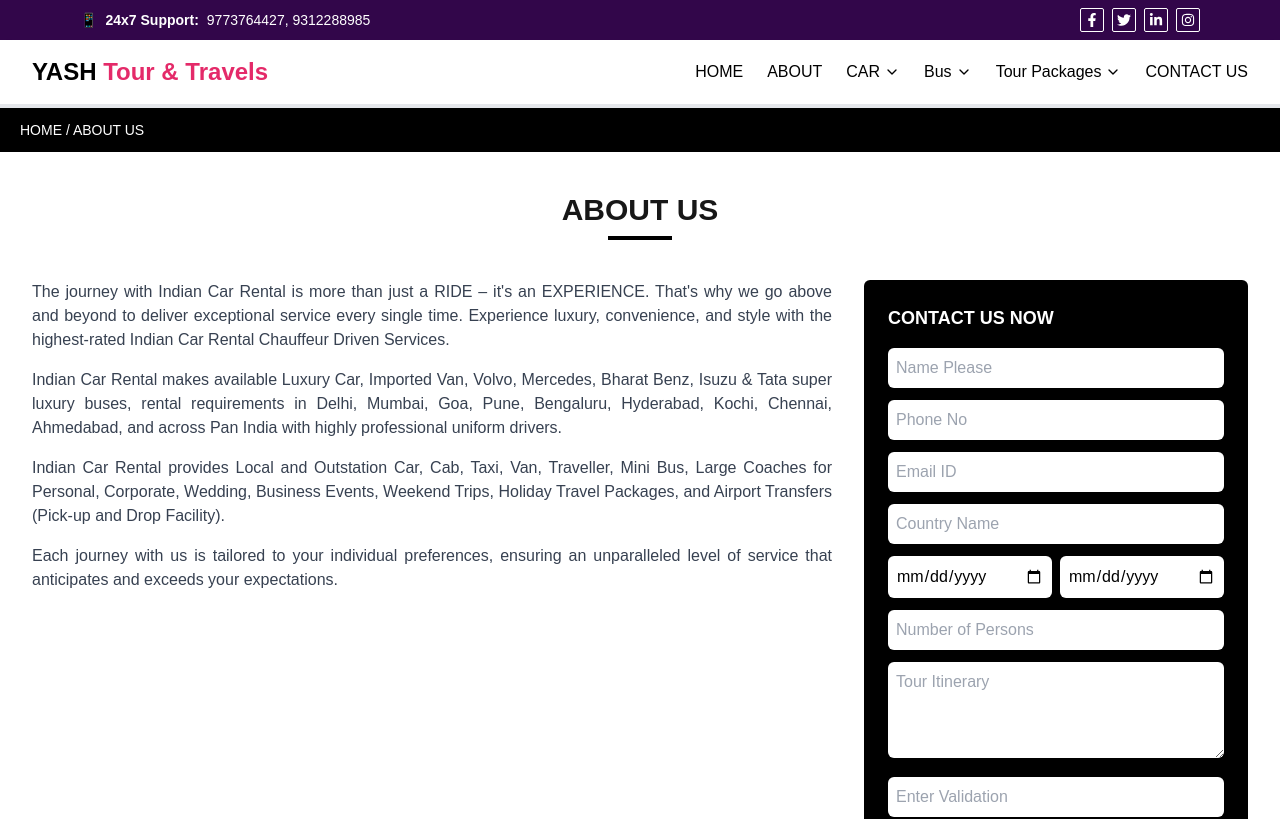
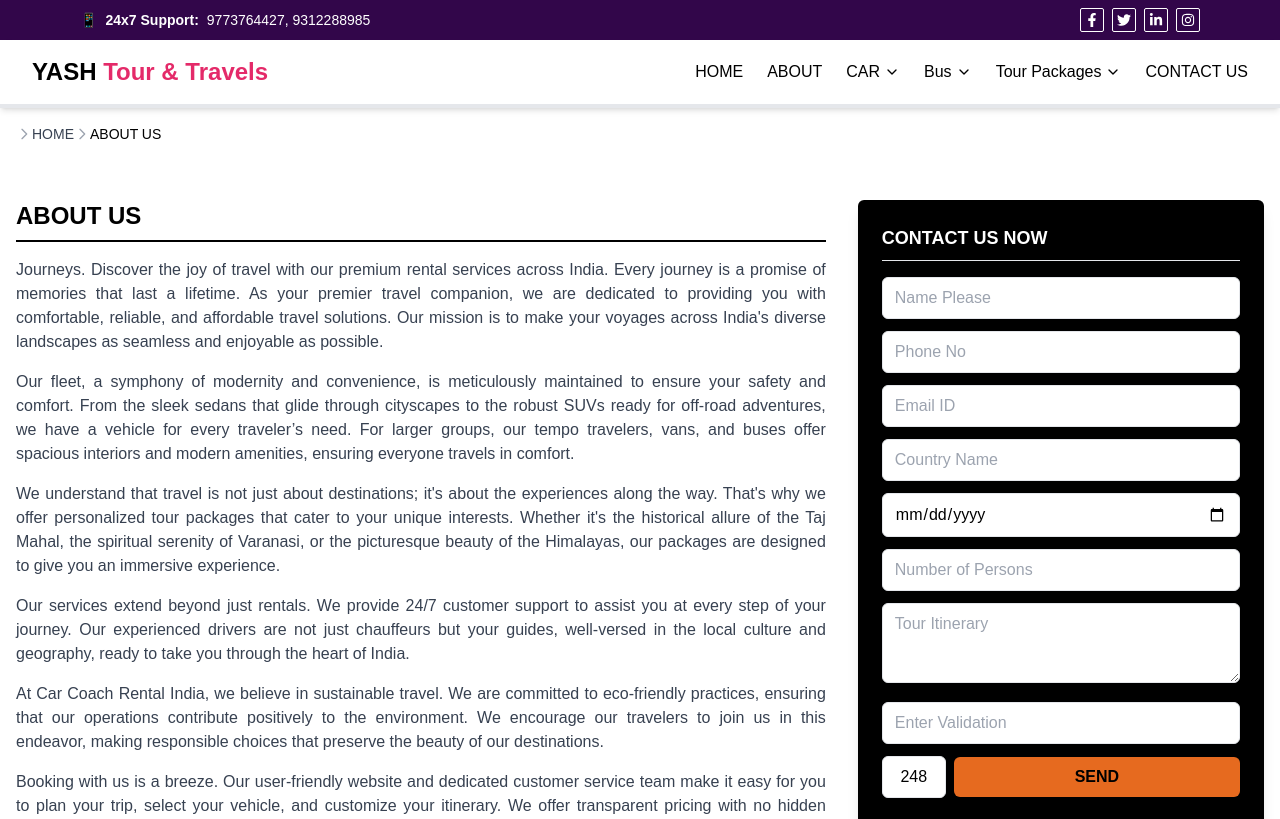
Before and after one commit to Ashish-kumar6399/yash-tour-travels-nextjs, a Next.js app: page /about in a window 1280 px wide. Shown: the top 819 px of the page. Built offline with nearby package versions, Linux system fonts and the light colour scheme.

Commit message:
About Page Done

```diff
--- a/src/app/about/page.js
+++ b/src/app/about/page.js
@@ -1,87 +1,91 @@
-'use client';
+"use client";
+import React from "react";
+import { Breadcrumb } from "flowbite-react";
 
-import { useState } from 'react';
+const aboutSections = [
+  "Journeys. Discover the joy of travel with our premium rental services across India. Every journey is a promise of memories that last a lifetime. As your premier travel companion, we are dedicated to providing you with comfortable, reliable, and affordable travel solutions. Our mission is to make your voyages across India's diverse landscapes as seamless and enjoyable as possible.",
+  "Our fleet, a symphony of modernity and convenience, is meticulously maintained to ensure your safety and comfort. From the sleek sedans that glide through cityscapes to the robust SUVs ready for off-road adventures, we have a vehicle for every traveler’s need. For larger groups, our tempo travelers, vans, and buses offer spacious interiors and modern amenities, ensuring everyone travels in comfort.",
+  "We understand that travel is not just about destinations; it's about the experiences along the way. That's why we offer personalized tour packages that cater to your unique interests. Whether it's the historical allure of the Taj Mahal, the spiritual serenity of Varanasi, or the picturesque beauty of the Himalayas, our packages are designed to give you an immersive experience.",
+  "Our services extend beyond just rentals. We provide 24/7 customer support to assist you at every step of your journey. Our experienced drivers are not just chauffeurs but your guides, well-versed in the local culture and geography, ready to take you through the heart of India.",
+  "At Car Coach Rental India, we believe in sustainable travel. We are committed to eco-friendly practices, ensuring that our operations contribute positively to the environment. We encourage our travelers to join us in this endeavor, making responsible choices that preserve the beauty of our destinations.",
+  "Booking with us is a breeze. Our user-friendly website and dedicated customer service team make it easy for you to plan your trip, select your vehicle, and customize your itinerary. We offer transparent pricing with no hidden costs, so you can travel with peace of mind, knowing that you're getting the best value for your money.",
+  "Our commitment to excellence has earned us the trust of countless travelers, families, corporate clients, and tourists from around the world. Their testimonials speak volumes about their satisfying experiences and the bonds we've built over the years.",
+];
+
+const formFields = [
+  { type: "text", placeholder: "Name Please" },
+  { type: "text", placeholder: "Phone No" },
+  { type: "email", placeholder: "Email ID" },
+  { type: "text", placeholder: "Country Name" },
+  // { type: "date", placeholder: "From Date" },
+  { type: "date", placeholder: "To Date" },
+  { type: "number", placeholder: "Number of Persons" },
+];
 
 const AboutUs = () => {
-  const [formData, setFormData] = useState({
-    name: '',
-    phone: '',
-    email: '',
-    country: '',
-    fromDate: '',
-    toDate: '',
-    persons: '',
-    itinerary: '',
-    validation: ''
-  });
-
-  const handleChange = (e) => {
-    setFormData({ ...formData, [e.target.name]: e.target.value });
-  };
-
-  const handleSubmit = (e) => {
-    e.preventDefault();
-    console.log(formData);
-  };
-
   return (
-    <div className="bg-white">
+    <div className="text-black">
       {/* Breadcrumb Section */}
-      <div className="bg-black text-white py-3 px-5 text-sm">
-        <span>HOME / ABOUT US</span>
+      <div className="container mx-auto px-4 py-4">
+        <Breadcrumb aria-label="Breadcrumb Navigation">
+          <Breadcrumb.Item href="/" className="text-gray-400 hover:text-white">
+            HOME
+          </Breadcrumb.Item>
+          <Breadcrumb.Item>ABOUT US</Breadcrumb.Item>
+        </Breadcrumb>
       </div>
 
-      {/* Main Container */}
-      <div className="max-w-7xl mx-auto px-4 sm:px-6 lg:px-8 py-10">
-        {/* About Us Title */}
-        <div className="text-center">
-          <h2 className="text-3xl font-bold">ABOUT US</h2>
-          <div className="w-16 h-1 bg-black mx-auto mt-2"></div>
-        </div>
-
-        {/* Content Section */}
-        <div className="grid grid-cols-1 md:grid-cols-3 gap-8 mt-10">
-          {/* Left Side - About Text */}
-          <div className="md:col-span-2 text-gray-700 space-y-4 text-justify">
-            <p>
-              The journey with Indian Car Rental is more than just a RIDE – it's an EXPERIENCE.
-              That's why we go above and beyond to deliver exceptional service every single time.
-              Experience luxury, convenience, and style with the highest-rated Indian Car Rental Chauffeur Driven Services.
-            </p>
-            <p>
-              Indian Car Rental makes available Luxury Car, Imported Van, Volvo, Mercedes, Bharat Benz,
-              Isuzu & Tata super luxury buses, rental requirements in Delhi, Mumbai, Goa, Pune, Bengaluru,
-              Hyderabad, Kochi, Chennai, Ahmedabad, and across Pan India with highly professional uniform drivers.
-            </p>
-            <p>
-              Indian Car Rental provides Local and Outstation Car, Cab, Taxi, Van, Traveller, Mini Bus,
-              Large Coaches for Personal, Corporate, Wedding, Business Events, Weekend Trips,
-              Holiday Travel Packages, and Airport Transfers (Pick-up and Drop Facility).
-            </p>
-            <p>
-              Each journey with us is tailored to your individual preferences, ensuring an unparalleled
-              level of service that anticipates and exceeds your expectations.
-            </p>
+      {/* Main Layout Container */}
+      <div className="bg-white text-black py-10">
+        <div className="container mx-auto px-4 flex flex-col lg:flex-row gap-8">
+          {/* Left Section - About Us Text */}
+          <div className="lg:w-2/3">
+            <h2 className="text-2xl font-bold border-b-2 border-black pb-2 mb-4">
+              ABOUT US
+            </h2>
+            {aboutSections.map((text, index) => (
+              <p key={index} className="text-gray-700 mb-4 text-justify">
+                {text}
+              </p>
+            ))}
           </div>
 
-          {/* Right Side - Contact Form */}
-          <div className="bg-black p-6 text-white rounded-md">
-            <h3 className="text-lg font-bold mb-4">CONTACT US NOW</h3>
-            <form onSubmit={handleSubmit} className="space-y-3">
-              <input type="text" name="name" placeholder="Name Please" onChange={handleChange} className="w-full p-2 text-black rounded-md" />
-              <input type="text" name="phone" placeholder="Phone No" onChange={handleChange} className="w-full p-2 text-black rounded-md" />
-              <input type="email" name="email" placeholder="Email ID" onChange={handleChange} className="w-full p-2 text-black rounded-md" />
-              <input type="text" name="country" placeholder="Country Name" onChange={handleChange} className="w-full p-2 text-black rounded-md" />
-              <div className="grid grid-cols-2 gap-2">
-                <input type="date" name="fromDate" onChange={handleChange} className="p-2 text-black rounded-md w-full" />
-                <input type="date" name="toDate" onChange={handleChange} className="p-2 text-black rounded-md w-full" />
+          {/* Right Section - Contact Us Form */}
+          <div className="lg:w-1/3 bg-black text-white p-6 rounded-md shadow-lg">
+            <h3 className="text-lg font-bold border-b pb-2 mb-4">
+              CONTACT US NOW
+            </h3>
+            <form className="space-y-3">
+              {formFields.map((field, index) => (
+                <input
+                  key={index}
+                  type={field.type}
+                  placeholder={field.placeholder}
+                  className="w-full px-3 py-2 border rounded-md bg-white text-black"
+                />
+              ))}
+              <textarea
+                placeholder="Tour Itinerary"
+                className="w-full px-3 py-2 border rounded-md bg-white text-black h-20"
+              ></textarea>
+              <input
+                type="text"
+                placeholder="Enter Validation"
+                className="w-full px-3 py-2 border rounded-md bg-white text-black"
+              />
+
+              {/* Captcha & Button */}
+              <div className="flex items-center justify-between">
+                <input
+                  type="text"
+                  value="248"
+                  className="w-16 px-3 py-2 border rounded-md bg-white text-black text-center"
+                  disabled
+                />
+                <button className="w-full bg-orange text-black font-bold py-2 rounded-md hover:bg-yellow-600 ml-2">
+                  SEND
+                </button>
               </div>
-              <input type="number" name="persons" placeholder="Number of Persons" onChange={handleChange} className="w-full p-2 text-black rounded-md" />
-              <textarea name="itinerary" placeholder="Tour Itinerary" onChange={handleChange} className="w-full p-2 text-black rounded-md h-24"></textarea>
-              <input type="text" name="validation" placeholder="Enter Validation" onChange={handleChange} className="w-full p-2 text-black rounded-md" />
-              <button type="submit" className="w-full bg-yellow-500 text-black font-bold py-2 rounded-md hover:bg-yellow-600">
-                SEND
-              </button>
             </form>
           </div>
         </div>
```
